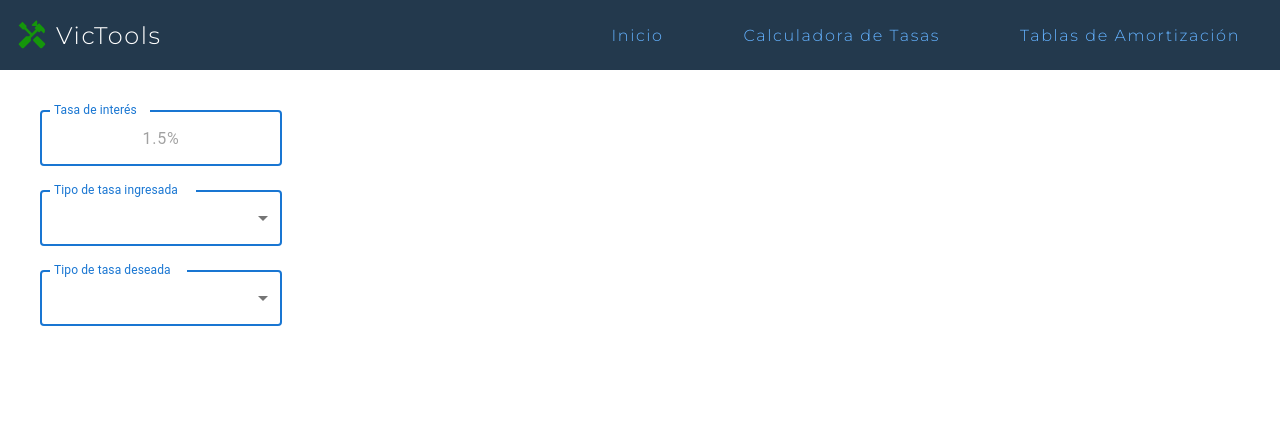
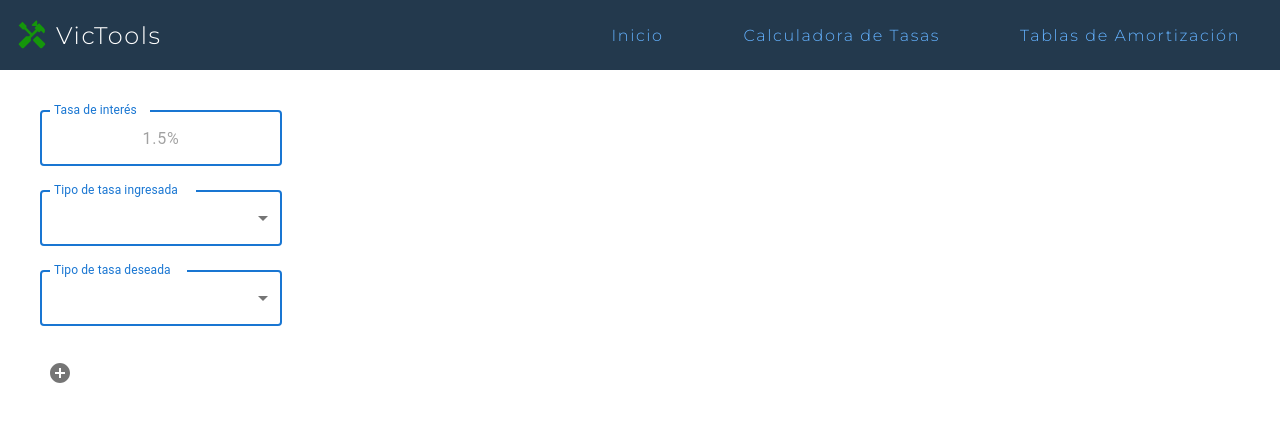
Before and after one commit to VicTips/victools, a React (Create React App) app: page /calculadora in a window 1280 px wide. Shown: the top 422 px of the page. Built offline with nearby package versions, Linux system fonts and the light colour scheme.

Commit message:
Se agrega btn para incrementar decimales en la respuesta de la calculadora

```diff
--- a/src/pages/Calculator.js
+++ b/src/pages/Calculator.js
@@ -2,12 +2,16 @@ import React, { useState } from "react";
 import Box from "@mui/material/Box";
 import Inputs from "../components/Calculator/Inputs";
 import Rates from "../services/Rates";
+import AddCircleIcon from "@mui/icons-material/AddCircle";
+import IconButton from "@mui/material/IconButton";
 
 const Calculator = () => {
   const [intRate, setIntRate] = useState("");
   const [typeIn, setTypeIn] = useState("");
   const [typeOut, setTypeOut] = useState("");
+  const [decimals, setDecimals] = useState(14);
 
+  console.log(decimals);
   return (
     <Box m={{ xs: 2, sm: 3, md: 4, lg: 5 }} mt={{ xs: 0, sm: 1, md: 2, lg: 3 }}>
       <Inputs
@@ -17,7 +21,13 @@ const Calculator = () => {
           setTypeOut(typeOut);
         }}
       />
-      {intRate !== "" && typeIn !== "" && typeOut !== "" ? Rates(intRate, typeIn, typeOut) : ""}
+      {intRate !== "" && typeIn !== "" && typeOut !== ""
+        ? Rates(intRate, typeIn, typeOut, decimals)
+        : ""}
+      <br />
+      <IconButton onClick={() => {setDecimals(decimals + 1)}}>
+        <AddCircleIcon />
+      </IconButton>
     </Box>
   );
 };
--- a/src/services/Rates.js
+++ b/src/services/Rates.js
@@ -14,7 +14,7 @@ import {
   NSEMESTER,
 } from "./Types";
 
-export default function Rates(intRate, typeIn, typeOut) {
+export default function Rates(intRate, typeIn, typeOut, decimals) {
   let annualEA = "";
   let result = "";
 
@@ -114,11 +114,10 @@ export default function Rates(intRate, typeIn, typeOut) {
     result = intRate / 100;
   }
 
-  const DECIMALS = 14;
   let formatter = new Intl.NumberFormat("en-US", {
     style: "percent",
-    minimumSignificantDigits: DECIMALS,
-    maximumSignificantDigits: DECIMALS,
+    minimumSignificantDigits: decimals,
+    maximumSignificantDigits: decimals,
   });
 
   return formatter.format(result);
```
